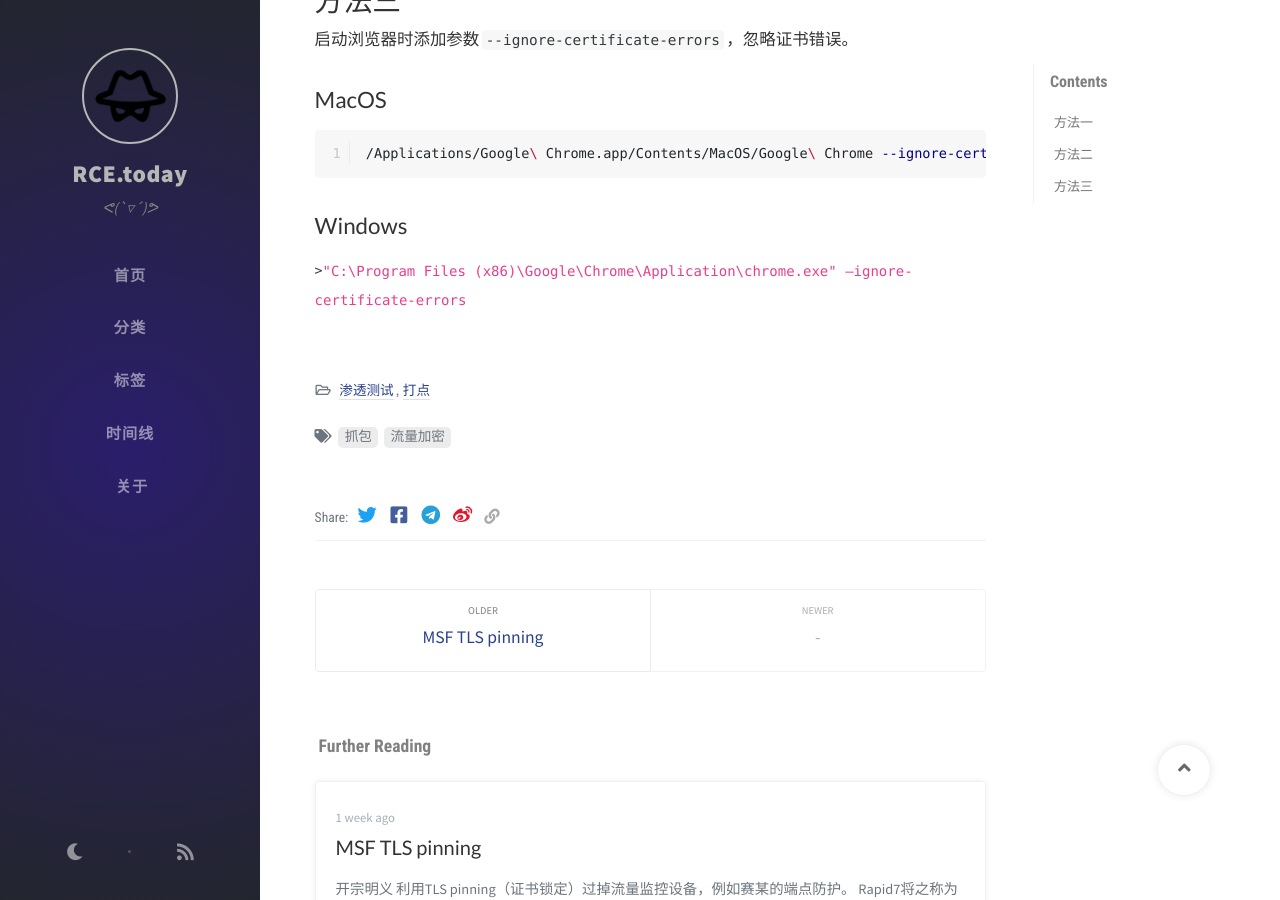
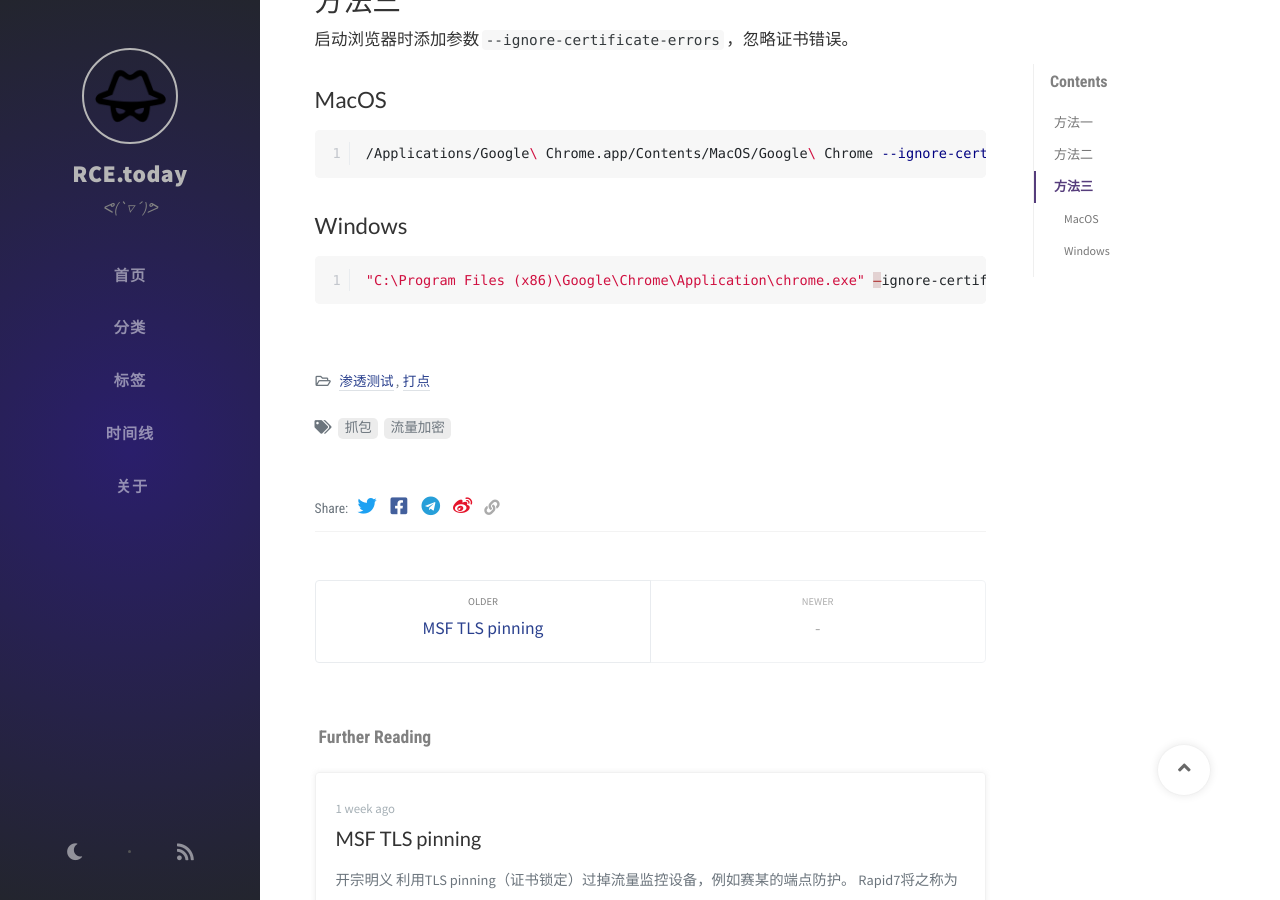
Before and after one commit to fazzzzzzz/rce.today, a Jekyll site: the page built from _posts/2020-05-12-Chromium内核浏览器Bypass_NET::ERR_CERT_INVALID.md, in a window 1280 px wide and 900 px high, scrolled down 868 px. Built offline with Jekyll 4.4.1, drawn with Linux system fonts in a browser that asks for light colours; nearby versions of some CDN libraries; comment, search, counter and statistics services are not loaded.

Commit message:
Update 2020-05-12-Chromium内核浏览器Bypass_NET::ERR_CERT_INVALID.md

````diff
--- a/_posts/2020-05-12-Chromium内核浏览器Bypass_NET::ERR_CERT_INVALID.md
+++ b/_posts/2020-05-12-Chromium内核浏览器Bypass_NET::ERR_CERT_INVALID.md
@@ -34,6 +34,6 @@ tags: [抓包, 流量加密]
 
 ## Windows
 
-```cmd
+```powershell
 "C:\Program Files (x86)\Google\Chrome\Application\chrome.exe" –ignore-certificate-errors
 ```
````
